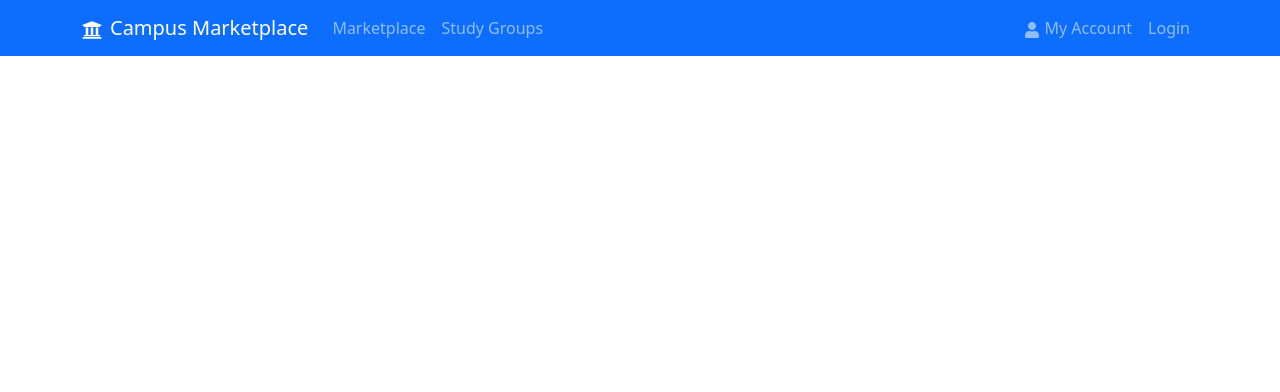
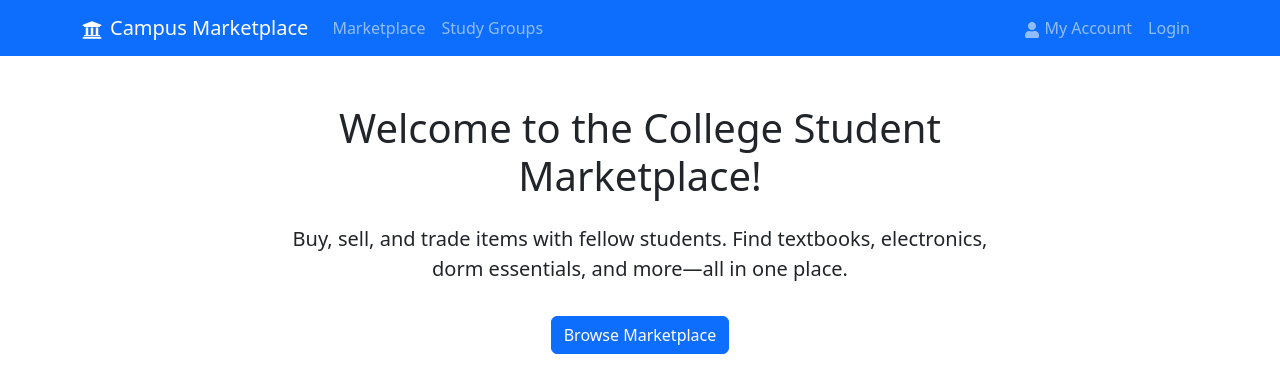
Before and after one commit to cyeh12/dorm-deals-network, a React (Vite) app in the folder client/: page / in a window 1280 px wide. Shown: the top 392 px of the page. Built offline with nearby package versions, Linux system fonts and the light colour scheme.

Commit message:
Show HomePage

```diff
--- a/client/src/App.jsx
+++ b/client/src/App.jsx
@@ -2,7 +2,7 @@ import React from 'react';
 import { BrowserRouter as Router, Routes, Route } from 'react-router-dom';
 import { ToastContainer } from 'react-toastify';
 import AppNavbar from './components/AppNavbar';
-// import HomePage from './pages/HomePage';
+import HomePage from './pages/HomePage';
 // import LoginPage from './pages/LoginPage';
 // import RegisterPage from './pages/RegisterPage';
 // import MarketplacePage from './pages/MarketplacePage';
@@ -20,7 +20,7 @@ function App() {
         <AppNavbar />
         <div className="content-wrap">
           <Routes>
-            {/* <Route path="/" element={<HomePage />} /> */}
+            <Route path="/" element={<HomePage />} />
             {/* <Route path="/login" element={<LoginPage />} />
             <Route path="/register" element={<RegisterPage />} />
             <Route path="/marketplace" element={<MarketplacePage />} />
```
Also changed, not shown: client/src/pages/HomePage.jsx (renamed from client/src/components/HomePage.jsx).
